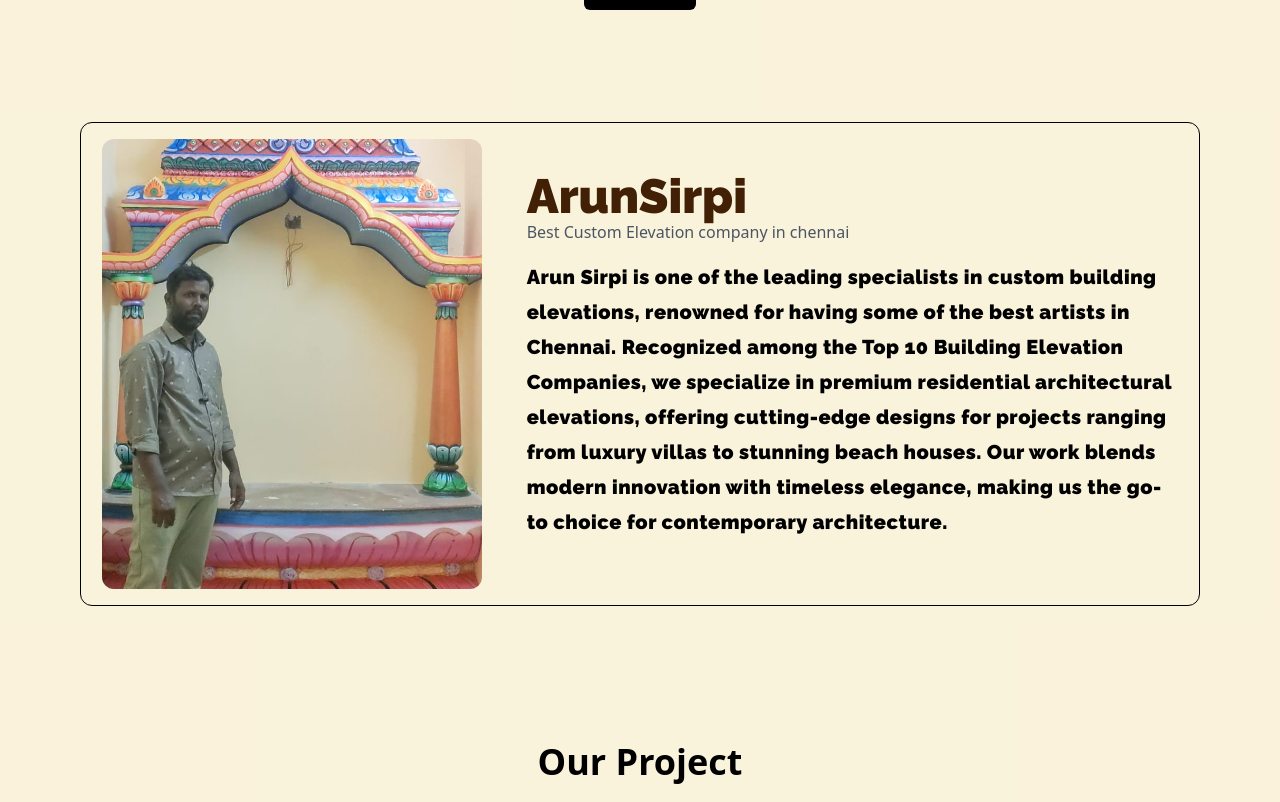
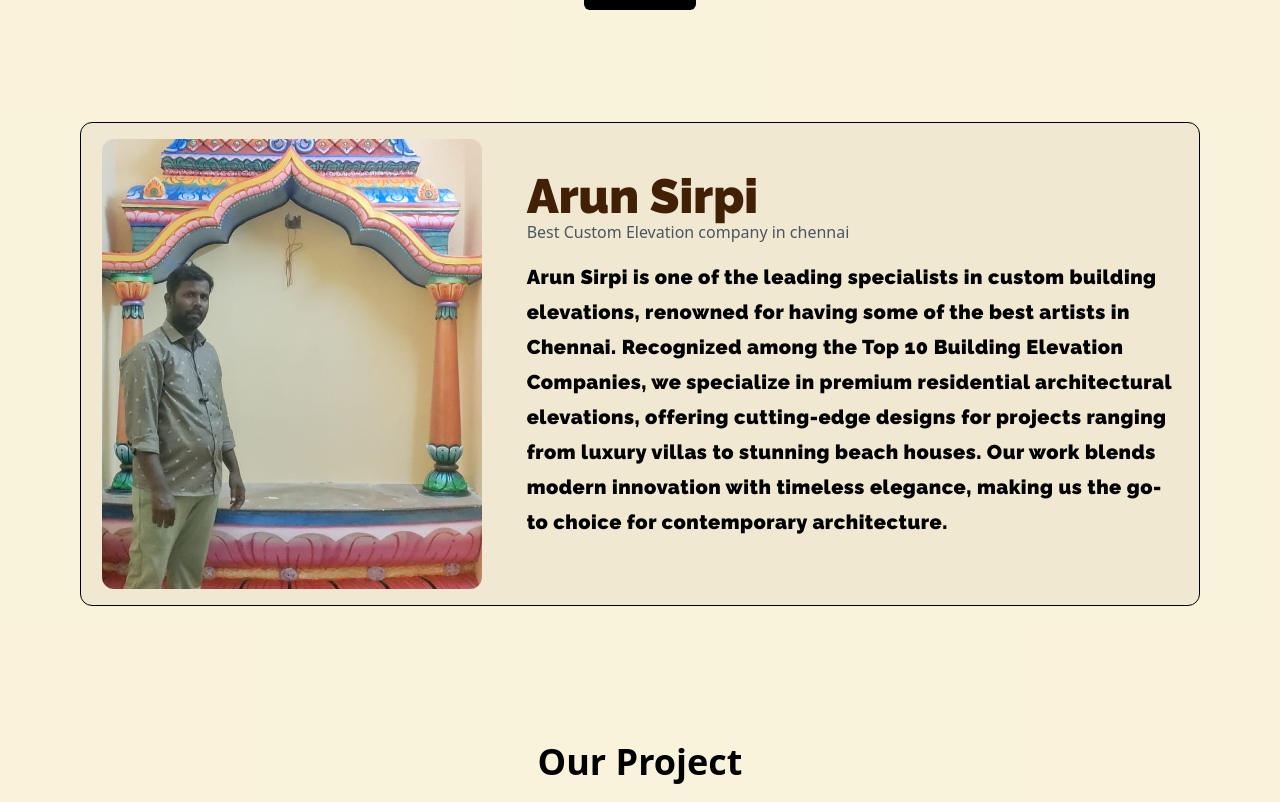
Before and after one commit to ShanZenX/arun-sirpi, a Next.js app: page / in a window 1280 px wide. Shown: the part 1920-2722 px from the top of the page. Built offline with nearby package versions, Linux system fonts and the light colour scheme.

Commit message:
update : color changes

```diff
--- a/app/Components/Forms/ContactForm.jsx
+++ b/app/Components/Forms/ContactForm.jsx
@@ -39,8 +39,7 @@
     return (
         <form
             onSubmit={handleSubmit}
-            className="flex  flex-col md:gap-[12px] gap-2   md:h-[480px]  p-6 bg-white shadow-lg rounded-lg"
-        >
+            className="flex  flex-col md:gap-[12px] gap-2 justify-around md:h-[480px] p-4 bg-white shadow-lg rounded-lg">
             <div className="flex  md:flex-nowrap flex-wrap md:justify-between md:gap-4 gap-2">
                 <div className="w-full md:w-[45%]">
                     <label htmlFor="name" className="block text-sm font-medium text-gray-700">
--- a/app/Components/cards/ServiceCard.jsx
+++ b/app/Components/cards/ServiceCard.jsx
@@ -3,7 +3,7 @@
 
 export default function ServiceCard({ title, img }) {
   return (
-    <div className="group bg-yellow-950/0 border-black border backdrop-blur-md  font-montserrat h-[400px] flex flex-col items-start justify-between w-full mb-10 md:w-[30%] gap-4 text-white md:h-[400px] rounded-2xl p-3  duration-700 transition-all hover:shadow-md">
+    <div className="group bg-yellow-950/5 border-black border backdrop-blur-md  font-montserrat h-[400px] flex flex-col items-start justify-between w-full mb-10 md:w-[30%] gap-4 text-white md:h-[400px] rounded-2xl p-3  duration-700 transition-all hover:shadow-md">
       <Image src={img} alt={title} width={1000} height={1000} className="h-[80%] w-full   object-cover rounded-2xl" />
       <div className="flex items-center justify-center w-full h-full">
         <p className="font-bold text-center text-3xl tracking-wide text-[#000]">
--- a/app/HomeComponents/AboutSection.jsx
+++ b/app/HomeComponents/AboutSection.jsx
@@ -9,13 +9,13 @@
 
 export default function AboutSection() {
   return (
-    <div className="flex-col  w-full md:w-[90%] text-center h-full flex justify-evenly rounded-xl p-3 md:p-10 ">
+    <div className="flex-col   w-full md:w-[90%] text-center h-full flex justify-evenly rounded-xl p-3 md:p-10 ">
       {/* <Title
         title={"About ArunSirpi"}
         miniTitle={"Best Custom Elevation company in chennai"}
       /> */}
 
-      <div className="w-[100%] flex bg-[#00000000] border border-black flex-wrap p-3 md:p-10 mt-24 mb-10 rounded-xl justify-evenly gap-10 items-center ">
+      <div className="w-[100%] bg-yellow-950/5 flex  border border-black flex-wrap p-3 md:p-10 mt-24 mb-10 rounded-xl justify-evenly gap-10 items-center ">
         <div className="w-full  md:w-[35%]   ">
           <Image
             src={about}
@@ -26,7 +26,7 @@
         <div className="md:w-[60%] text-start h-full flex flex-col text-gree  justify-center">
           <div>
           <p className="text-yellow-950 p-0   font-raleway font-semibold text-4xl md:text-5xl">
-            ArunSirpi
+            Arun Sirpi
           </p>
           <p className="text-gray-600 font-thin -mt-4">Best Custom Elevation company in chennai</p>
           </div>
```
